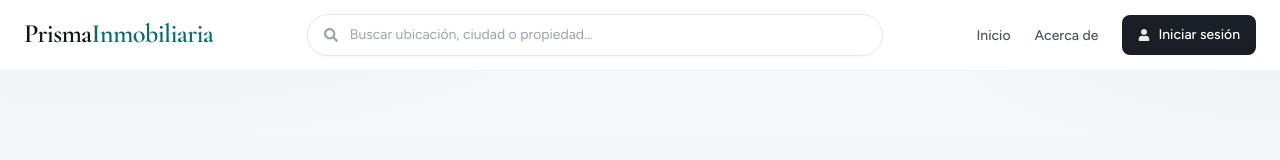
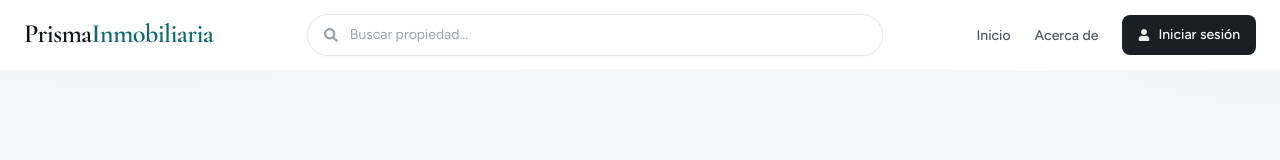
Before and after one commit to Riscanevo/MercadoInmoviliario_MERN, a React (Vite) app in the folder client/: page /sign-in in a window 1280 px wide. Shown: the top 160 px of the page. Built offline with nearby package versions, Linux system fonts and the light colour scheme; no server answers.

Commit message:
add pre installation

```diff
--- a/client/src/components/Header.jsx
+++ b/client/src/components/Header.jsx
@@ -51,7 +51,7 @@ export default function Header() {
               </button>
               <input
                 type='text'
-                placeholder='Buscar ubicación, ciudad o propiedad...'
+                placeholder='Buscar propiedad...'
                 className='w-full bg-transparent text-sm text-ink outline-none placeholder:text-[#9ca3af]'
                 value={searchTerm}
                 onChange={(e) => setSearchTerm(e.target.value)}
--- a/client/src/pages/UpdateListing.jsx
+++ b/client/src/pages/UpdateListing.jsx
@@ -98,7 +98,7 @@ export default function UpdateListing() {
       const uploadTask = uploadBytesResumable(storageRef, file);
       uploadTask.on(
         'state_changed',
-        (_snapshot) => {},
+        () => {},
         (error) => {
           reject(error);
         },
--- a/package.json
+++ b/package.json
@@ -19,7 +19,8 @@
   "type": "module",
   "scripts": {
     "dev": "nodemon api/index.js",
-    "start": "node api/index.js"
+    "start": "node api/index.js",
+    "build": "npm install && npm install --prefix client && npm run build --prefix client"
   },
   "keywords": [],
   "author": "",
```
Also changed, not shown: 1 other file (tests, documents, lock files or other folders).
